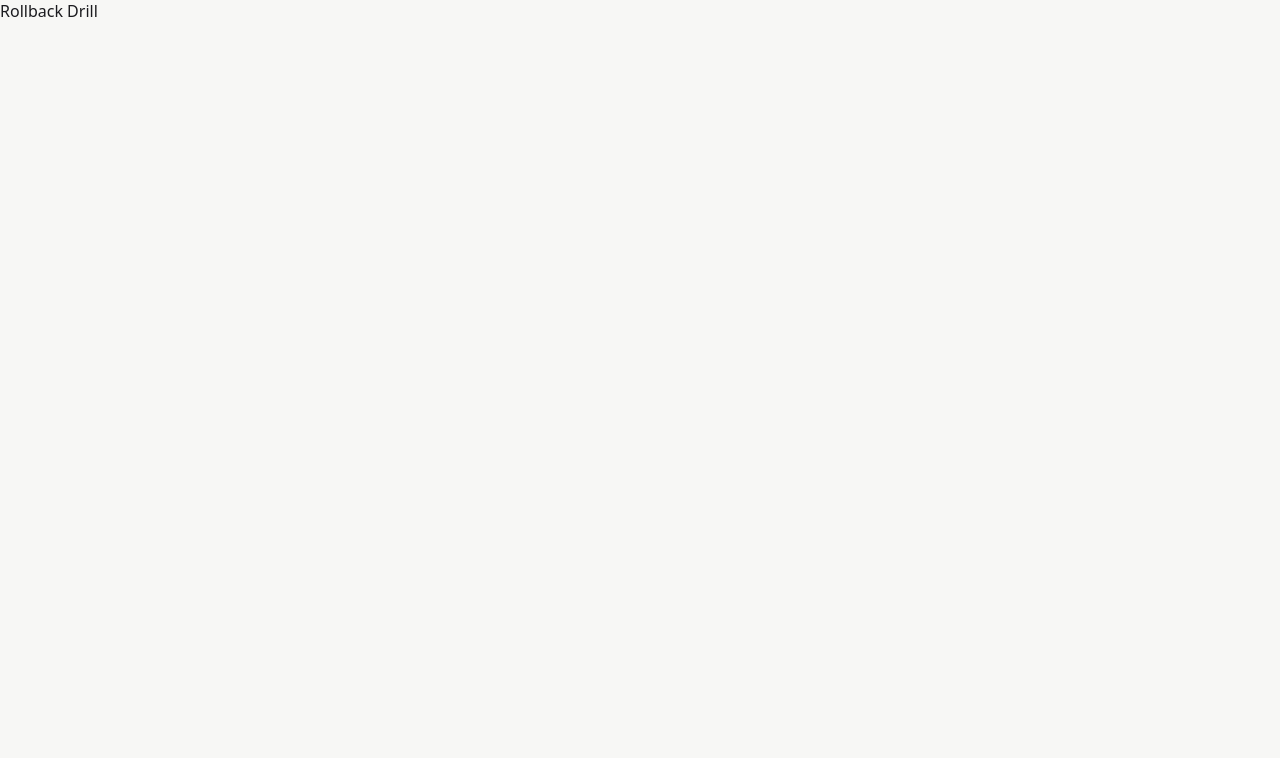
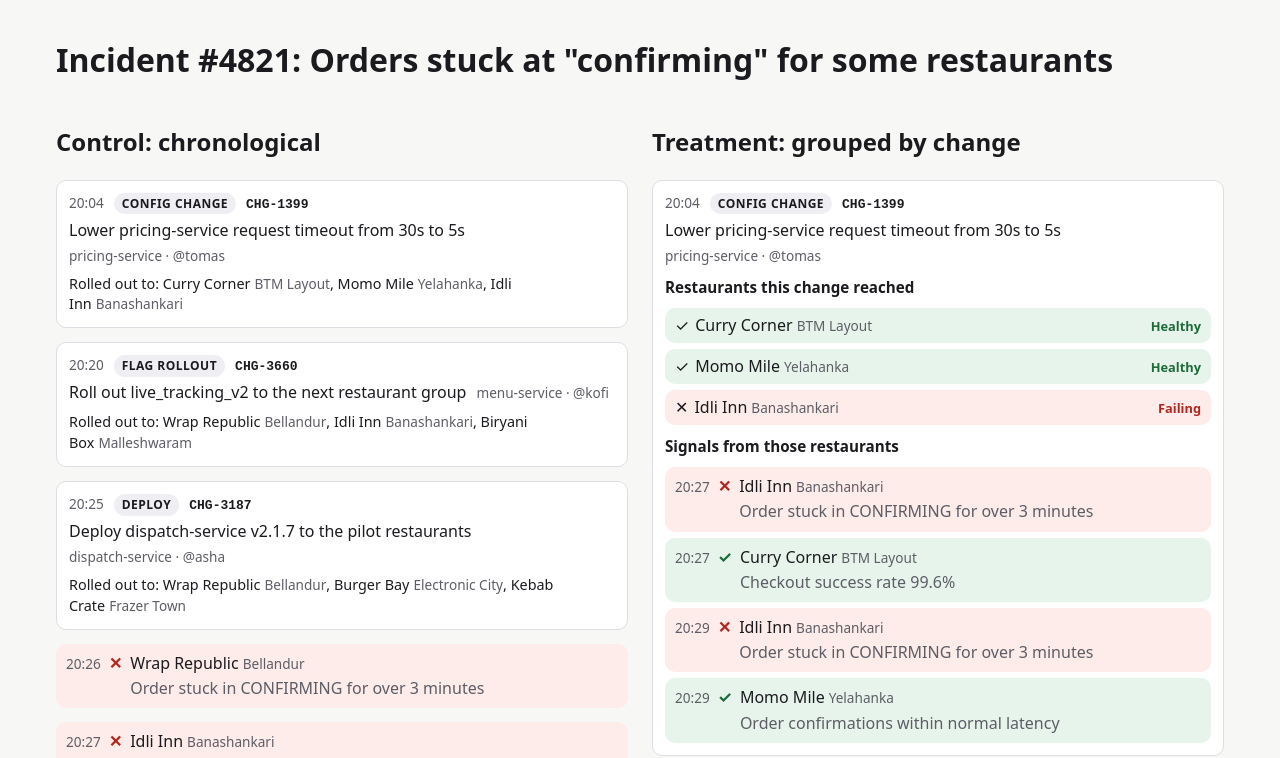
Before and after one commit to Mounesh-S/rollback-drill, a React (Vite) app: page / in a window 1280 px wide. Shown: the top 758 px of the page. Built offline with nearby package versions, Linux system fonts and the light colour scheme.

Commit message:
feat(app): preview both layouts for a seed
Temporary development view at /?seed=<n>; replaced by the game flow.

```diff
--- a/src/App.tsx
+++ b/src/App.tsx
@@ -1,3 +1,30 @@
+// Temporary development preview: both layouts side by side for one seed.
+// Open /?seed=4821 to pick a seed. Replaced by the game flow in Phase E.
+
+import { generateIncident } from './game/generate.ts'
+import { DEFAULT_PACK } from './game/packs.ts'
+import { Chronological } from './layouts/Chronological.tsx'
+import { Grouped } from './layouts/Grouped.tsx'
+
+const seed = Number(new URLSearchParams(location.search).get('seed') ?? 4821)
+
 export default function App() {
-  return <main>Rollback Drill</main>
+  const incident = generateIncident(seed, DEFAULT_PACK)
+  return (
+    <main style={{ maxWidth: 1200, margin: '0 auto', padding: 16 }}>
+      <h1>
+        Incident {incident.number}: {incident.headline}
+      </h1>
+      <div style={{ display: 'grid', gap: 24, gridTemplateColumns: 'repeat(auto-fit, minmax(320px, 1fr))' }}>
+        <section>
+          <h2>Control: chronological</h2>
+          <Chronological incident={incident} />
+        </section>
+        <section>
+          <h2>Treatment: grouped by change</h2>
+          <Grouped incident={incident} />
+        </section>
+      </div>
+    </main>
+  )
 }
```
